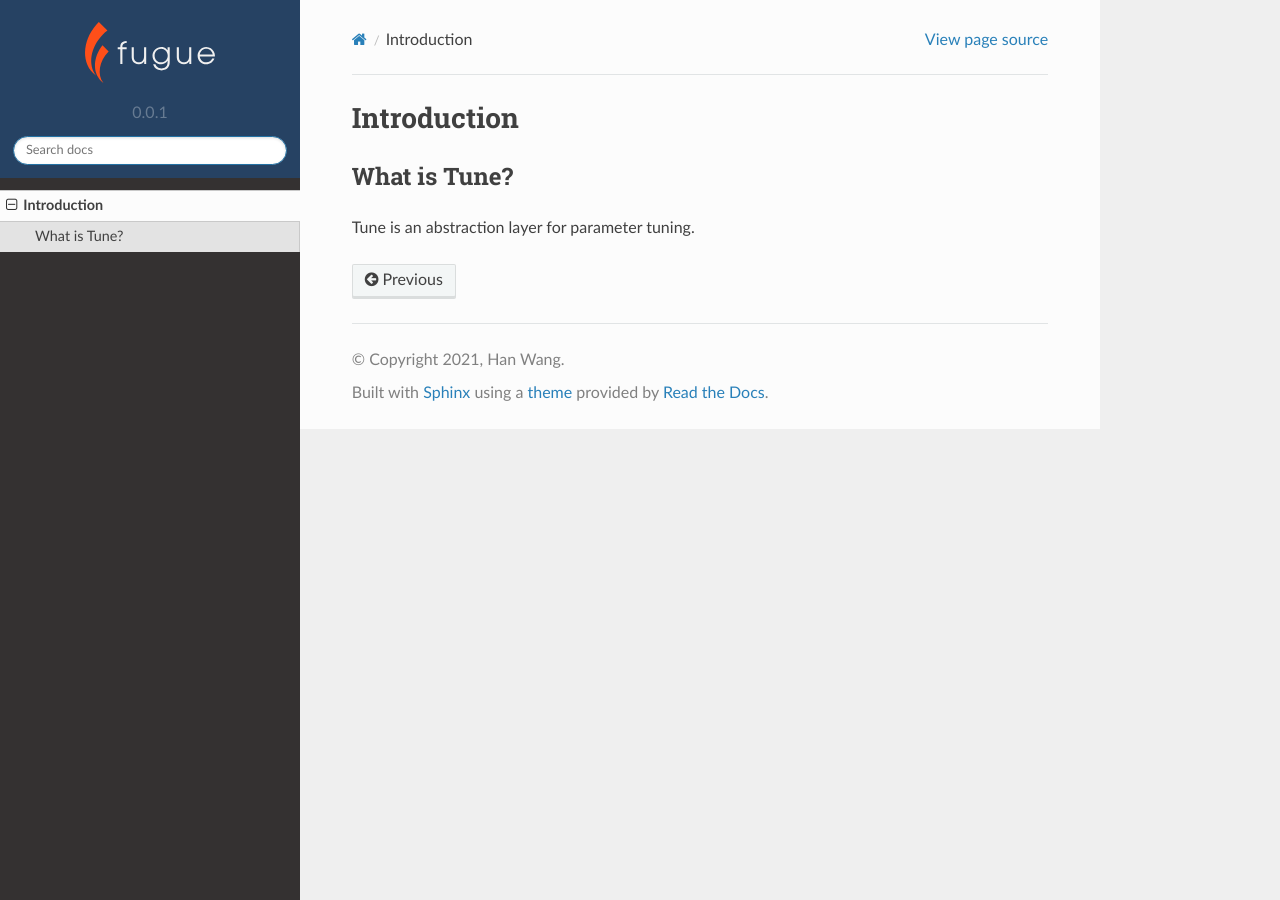
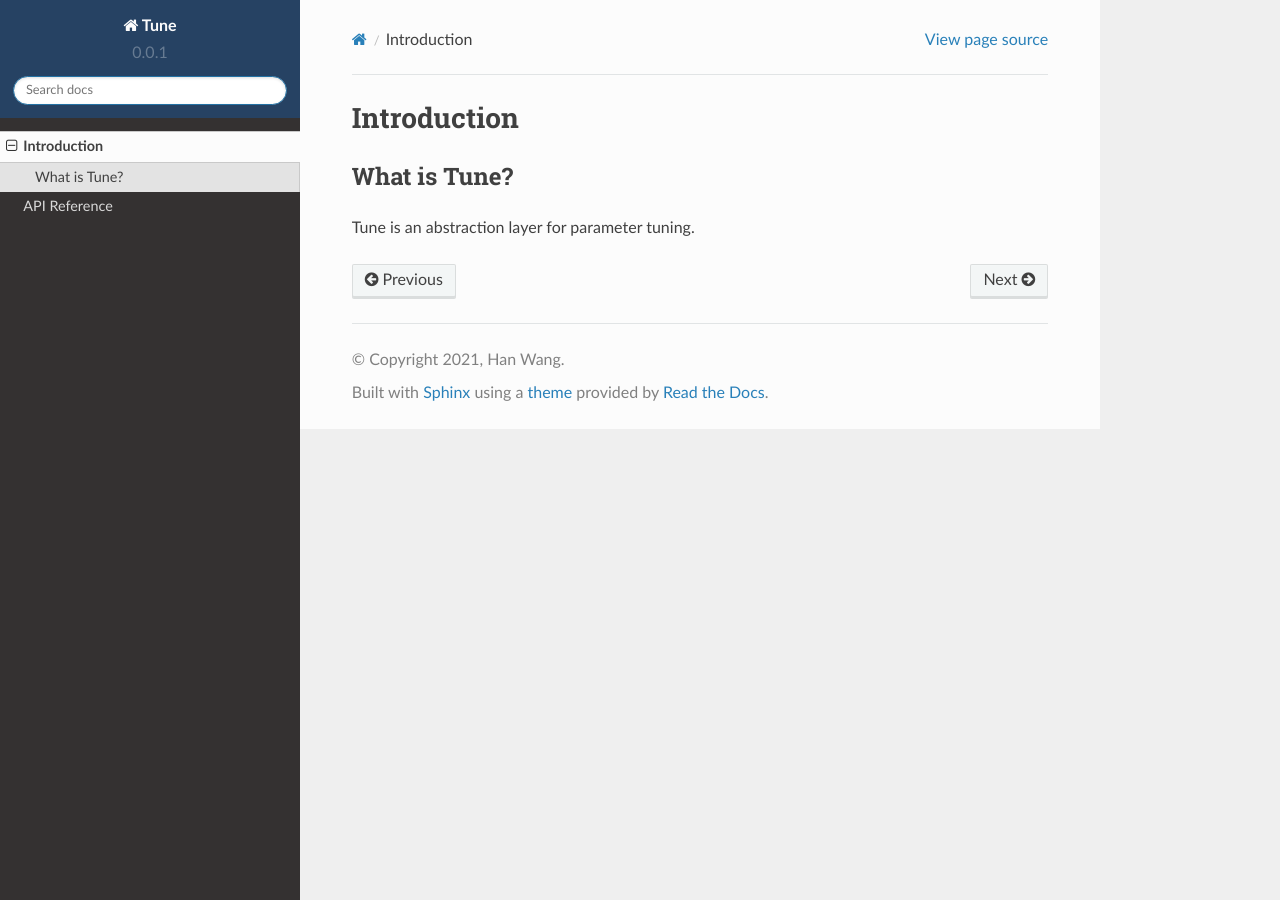
Before and after one commit to fugue-project/tune, a Sphinx documentation site: the page built from docs/introduction.rst, in a window 1280 px wide. Built offline with Sphinx 7.4.7 and the Read the Docs theme 2.0.0, drawn with Linux system fonts in a browser that asks for light colours; pages that are not in the unit, such as notebooks, are missing from menus.

Commit message:
update doc

```diff
--- /dev/null
+++ b/docs/api.rst
@@ -0,0 +1,6 @@
+API Reference
+==============
+
+.. toctree::
+
+   api/tune
--- a/docs/conf.py
+++ b/docs/conf.py
@@ -62,9 +62,9 @@ html_theme = "sphinx_rtd_theme"
 # relative to this directory. They are copied after the builtin static files,
 # so a file named "default.css" will overwrite the builtin "default.css".
 html_static_path = ["_static"]
-html_logo = "_static/logo_doc.svg"
+# html_logo = "_static/logo_doc.svg"
 html_theme_options = {
-    'logo_only': True,
+    'logo_only': False,
     'display_version': True,
     'style_nav_header_background': '#264263'
 }
```
